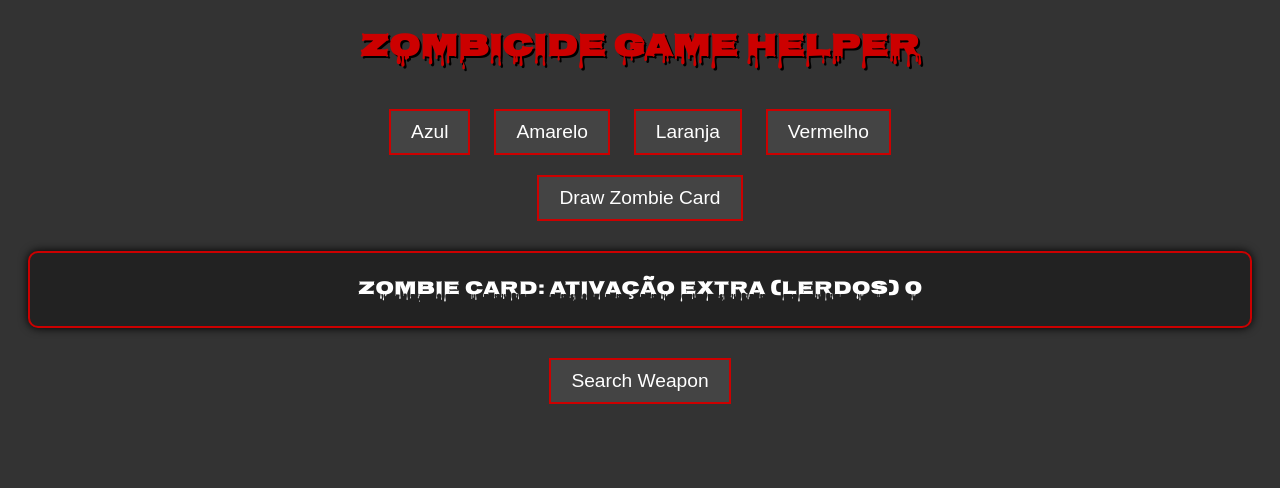
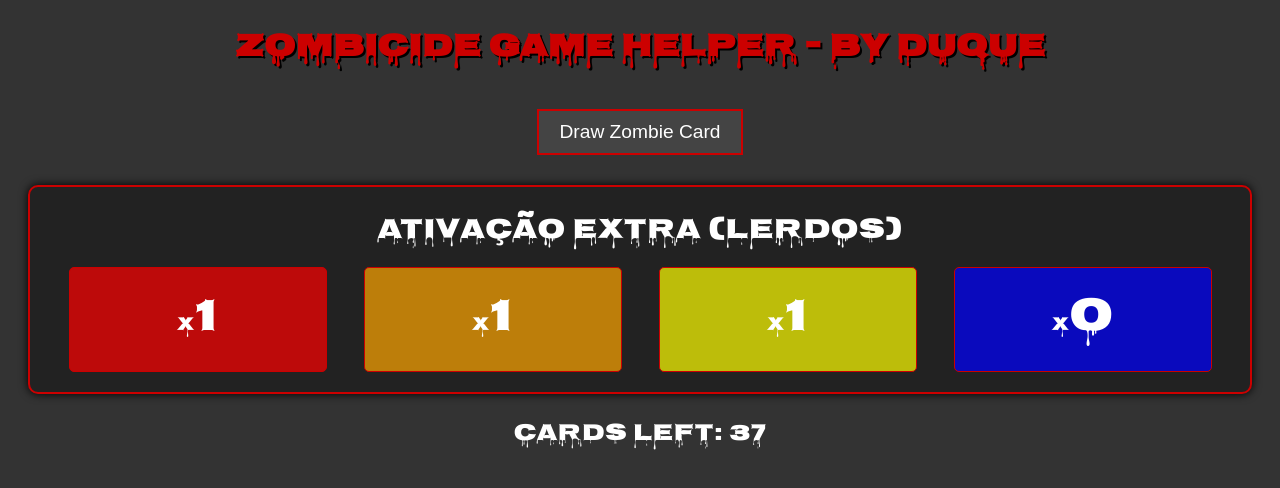
Before and after one commit to duque777/zombicide, a plain HTML site: page index.html in a window 1280 px wide. Both pictures are taken after a click on the button "Draw Zombie Card". Drawn offline with Linux system fonts and the light colour scheme.

Commit message:
Add files via upload

```diff
--- a/app.js
+++ b/app.js
@@ -1,62 +1,46 @@
 let zombieCards = [
-    "Ativação Extra (corredores) Vermelho: 1 - Laranja: 1 - Amarelo: 1 - Azul : 0",
-    "Ativação Extra (Lerdos) Vermelho: 1 - Laranja: 1 - Amarelo: 1 - Azul : 0",
-    "Ativação Extra (Lerdos) Vermelho: 1 - Laranja: 1 - Amarelo: 1 - Azul : 0",
-    "Ativação Extra (Balofo) Vermelho: 1 - Laranja: 1 - Amarelo: 1 - Azul : 0",
-    "Abominação Vermelho: 1 - Laranja: 1 - Amarelo: 1 - Azul : 1",
-    "Abominação Vermelho: 1 - Laranja: 1 - Amarelo: 1 - Azul : 1",
-    "Abominação Vermelho: 1 - Laranja: 1 - Amarelo: 1 - Azul : 1",
-    "Abominação Vermelho: 1 - Laranja: 1 - Amarelo: 0 - Azul : 0",
-    "Investida Balofos Vermelho: 4 - Laranja: 3 - Amarelo: 2 - Azul : 1",
-    "Investida Balofos Vermelho: 4 - Laranja: 3 - Amarelo: 2 - Azul : 1",
-    "Investida Balofos Vermelho: 5 - Laranja: 4 - Amarelo: 3 - Azul : 2",
-    "Investida Balofos Vermelho: 3 - Laranja: 2 - Amarelo: 1 - Azul : 0",
-    "Investida Lerdos Vermelho: 9 - Laranja: 7 - Amarelo: 5 - Azul : 3",
-    "Investida Lerdos Vermelho: 9 - Laranja: 7 - Amarelo: 5 - Azul : 3",
-    "Investida Lerdos Vermelho: 12 - Laranja: 10 - Amarelo: 8 - Azul : 6",
-    "Investida Lerdos Vermelho: 10 - Laranja: 8 - Amarelo: 6 - Azul : 4",
-    "Investida Lerdos Vermelho: 10 - Laranja: 8 - Amarelo: 6 - Azul : 4",
-    "Investida Lerdos Vermelho: 7 - Laranja: 5 - Amarelo: 3 - Azul : 2",
-    "Investida Lerdos Vermelho: 6 - Laranja: 4 - Amarelo: 2 - Azul : 1",
-    "Investida Lerdos Vermelho: 8 - Laranja: 6 - Amarelo: 4 - Azul : 2",
-    "Balofos Vermelho: 3 - Laranja: 2 - Amarelo: 1 - Azul : 1",
-    "Balofos Vermelho: 4 - Laranja: 3 - Amarelo: 2 - Azul : 1",
-    "Balofos Vermelho: 4 - Laranja: 4 - Amarelo: 3 - Azul : 2",
-    "Corredores Vermelho: 4 - Laranja: 3 - Amarelo: 2 - Azul : 1",
-    "Corredores Vermelho: 4 - Laranja: 3 - Amarelo: 2 - Azul : 1",
-    "Corredores Vermelho: 4 - Laranja: 3 - Amarelo: 2 - Azul : 1",
-    "Corredores Vermelho: 4 - Laranja: 4 - Amarelo: 3 - Azul : 2",
-    "Corredores Vermelho: 3 - Laranja: 2 - Amarelo: 1 - Azul : 1",
-    "Corredores Vermelho: 3 - Laranja: 2 - Amarelo: 1 - Azul : 0",
-    "Corredores Vermelho: 5 - Laranja: 4 - Amarelo: 3 - Azul : 2",
-    "Corredores Vermelho: 6 - Laranja: 5 - Amarelo: 4 - Azul : 3",
-    "Lerdos Vermelho: 9 - Laranja: 7 - Amarelo: 5 - Azul : 3",
-    "Lerdos Vermelho: 9 - Laranja: 7 - Amarelo: 5 - Azul : 3",
-    "Lerdos Vermelho: 7 - Laranja: 5 - Amarelo: 3 - Azul : 2",
-    "Lerdos Vermelho: 10 - Laranja: 8 - Amarelo: 6 - Azul : 4",
-    "Lerdos Vermelho: 10 - Laranja: 8 - Amarelo: 6 - Azul : 4",
-    "Lerdos Vermelho: 12 - Laranja: 10 - Amarelo: 8 - Azul : 6",
-    "Lerdos Vermelho: 8 - Laranja: 6 - Amarelo: 4 - Azul : 2",
-    "Lerdos Vermelho: 6 - Laranja: 4 - Amarelo: 2 - Azul : 1",
-];
-
-let weapons = [
-    "Axe",
-    "Sword",
-    "Bow",
-    "Gun",
-    "Chainsaw"
+    "Ativação Extra (corredores), Vermelho: 1, - Laranja: 1, - Amarelo: 1, - Azul : 0",
+    "Ativação Extra (Lerdos), Vermelho: 1, - Laranja: 1, - Amarelo: 1, - Azul : 0",
+    "Ativação Extra (Lerdos), Vermelho: 1, - Laranja: 1, - Amarelo: 1, - Azul : 0",
+    "Ativação Extra (Balofo), Vermelho: 1, - Laranja: 1, - Amarelo: 1, - Azul : 0",
+    "Abominação, Vermelho: 1, - Laranja: 1, - Amarelo: 1, - Azul : 1",
+    "Abominação, Vermelho: 1, - Laranja: 1, - Amarelo: 1, - Azul : 1",
+    "Abominação, Vermelho: 1, - Laranja: 1, - Amarelo: 1, - Azul : 1",
+    "Abominação, Vermelho: 1, - Laranja: 1, - Amarelo: 0, - Azul : 0",
+    "Investida Balofos, Vermelho: 4, - Laranja: 3, - Amarelo: 2, - Azul : 1",
+    "Investida Balofos, Vermelho: 4, - Laranja: 3, - Amarelo: 2, - Azul : 1",
+    "Investida Balofos, Vermelho: 5, - Laranja: 4, - Amarelo: 3, - Azul : 2",
+    "Investida Balofos, Vermelho: 3, - Laranja: 2, - Amarelo: 1, - Azul : 0",
+    "Investida Lerdos, Vermelho: 9, - Laranja: 7, - Amarelo: 5, - Azul : 3",
+    "Investida Lerdos, Vermelho: 9, - Laranja: 7, - Amarelo: 5, - Azul : 3",
+    "Investida Lerdos, Vermelho: 12, - Laranja: 10, - Amarelo: 8, - Azul : 6",
+    "Investida Lerdos, Vermelho: 10, - Laranja: 8, - Amarelo: 6, - Azul : 4",
+    "Investida Lerdos, Vermelho: 10, - Laranja: 8, - Amarelo: 6, - Azul : 4",
+    "Investida Lerdos, Vermelho: 7, - Laranja: 5, - Amarelo: 3, - Azul : 2",
+    "Investida Lerdos, Vermelho: 6, - Laranja: 4, - Amarelo: 2, - Azul : 1",
+    "Investida Lerdos, Vermelho: 8, - Laranja: 6, - Amarelo: 4, - Azul : 2",
+    "Balofos, Vermelho: 3, - Laranja: 2, - Amarelo: 1, - Azul : 1",
+    "Balofos, Vermelho: 4, - Laranja: 3, - Amarelo: 2, - Azul : 1",
+    "Balofos, Vermelho: 4, - Laranja: 4, - Amarelo: 3, - Azul : 2",
+    "Corredores, Vermelho: 4, - Laranja: 3, - Amarelo: 2, - Azul : 1",
+    "Corredores, Vermelho: 4, - Laranja: 3, - Amarelo: 2, - Azul : 1",
+    "Corredores, Vermelho: 4, - Laranja: 3, - Amarelo: 2, - Azul : 1",
+    "Corredores, Vermelho: 3, - Laranja: 2, - Amarelo: 1, - Azul : 1",
+    "Corredores, Vermelho: 3, - Laranja: 2, - Amarelo: 1, - Azul : 0",
+    "Corredores, Vermelho: 5, - Laranja: 4, - Amarelo: 3, - Azul : 2",
+    "Corredores, Vermelho: 6, - Laranja: 5, - Amarelo: 4, - Azul : 3",
+    "Lerdos, Vermelho: 9, - Laranja: 7, - Amarelo: 5, - Azul : 3",
+    "Lerdos, Vermelho: 9, - Laranja: 7, - Amarelo: 5, - Azul : 3",
+    "Lerdos, Vermelho: 7, - Laranja: 5, - Amarelo: 3, - Azul : 2",
+    "Lerdos, Vermelho: 10, - Laranja: 8, - Amarelo: 6, - Azul : 4",
+    "Lerdos, Vermelho: 10, - Laranja: 8, - Amarelo: 6, - Azul : 4",
+    "Lerdos, Vermelho: 12, - Laranja: 10, - Amarelo: 8, - Azul : 6",
+    "Lerdos, Vermelho: 8, - Laranja: 6, - Amarelo: 4, - Azul : 2",
+    "Lerdos, Vermelho: 6, - Laranja: 4, - Amarelo: 2, - Azul : 1"
+    // Add more cards as needed
 ];
 
 let drawnZombieCards = [];
-let drawnWeapons = [];
-let activeLevel = 'blue';
-
-function setLevel(level) {
-    activeLevel = level;
-    document.querySelectorAll('button').forEach(btn => btn.classList.remove('active'));
-    document.querySelector(`button[onclick="setLevel('${level}')"]`).classList.add('active');
-}
 
 function drawZombieCard() {
     if (zombieCards.length === 0) {
@@ -68,53 +52,24 @@ function drawZombieCard() {
     const drawnCard = zombieCards.splice(randomIndex, 1)[0];
     drawnZombieCards.push(drawnCard);
 
-    let cardText = drawnCard.split('Vermelho')[0];
+    const cardParts = drawnCard.split(', ');
+    const header = cardParts[0];
+    const red = cardParts[1].split(': ')[1];
+    const orange = cardParts[2].split(': ')[1];
+    const yellow = cardParts[3].split(': ')[1];
+    const blue = cardParts[4].split(': ')[1];
 
-    switch(activeLevel) {
-        case 'blue':
-            cardText += drawnCard.split('Azul : ')[1];
-            break;
-        case 'yellow':
-            cardText += drawnCard.split('Amarelo')[1].split('Azul')[0];
-            break;
-        case 'orange':
-            cardText += drawnCard.split('Laranja')[1].split('Amarelo')[0];
-            break;
-        case 'red':
-            cardText += drawnCard.split('Vermelho')[1].split('Laranja')[0];
-            break;
-    }
+    let cardContent = `<div class="card-header">${header}</div>
+                       <div class="card-blocks">
+                           <div class="card-block red">X<span class="number">${red}</span></div>
+                           <div class="card-block orange">X<span class="number">${orange}</span></div>
+                           <div class="card-block yellow">X<span class="number">${yellow}</span></div>
+                           <div class="card-block blue">X<span class="number">${blue}</span></div>
+                       </div>`;
 
-    document.getElementById("zombie-card").innerText = `Zombie Card: ${cardText.trim()}`;
+    document.getElementById("zombie-card").innerHTML = cardContent;
+    document.getElementById("counter").innerText = `Cards left: ${zombieCards.length}`;
 }
 
-function searchWeapon() {
-    if (weapons.length === 0) {
-        weapons = [...drawnWeapons];
-        drawnWeapons = [];
-        document.getElementById("weapons-list").innerHTML = '';
-    }
-
-    const randomIndex = Math.floor(Math.random() * weapons.length);
-    const drawnWeapon = weapons.splice(randomIndex, 1)[0];
-    drawnWeapons.push(drawnWeapon);
-
-    const weaponDiv = document.createElement("div");
-    weaponDiv.className = "weapon";
-    weaponDiv.innerText = drawnWeapon;
-    const returnButton = document.createElement("button");
-    returnButton.innerText = "Return";
-    returnButton.onclick = () => returnWeapon(drawnWeapon, weaponDiv);
-
-    weaponDiv.appendChild(returnButton);
-    document.getElementById("weapons-list").appendChild(weaponDiv);
-}
-
-function returnWeapon(weapon, weaponDiv) {
-    const index = drawnWeapons.indexOf(weapon);
-    if (index > -1) {
-        drawnWeapons.splice(index, 1);
-        weapons.push(weapon);
-        weaponDiv.remove();
-    }
-}
+// Initialize the counter
+document.getElementById("counter").innerText = `Cards left: ${zombieCards.length}`;
--- a/index.html
+++ b/index.html
@@ -3,7 +3,7 @@
 <head>
     <meta charset="UTF-8">
     <meta name="viewport" content="width=device-width, initial-scale=1.0">
-    <title>Zombicide Game Helper</title>
+    <title>Zombicide Game Helper - By Duque</title>
     <link href="https://fonts.googleapis.com/css2?family=Nosifer&display=swap" rel="stylesheet">
     <style>
         body {
@@ -32,7 +32,7 @@
         .active {
             background-color: #cc0000;
         }
-        .card, .weapon {
+        .card {
             background-color: #222;
             border: 2px solid #cc0000;
             padding: 20px;
@@ -40,31 +40,54 @@
             border-radius: 10px;
             box-shadow: 0 0 10px #000;
             font-size: 1.2em;
+            background-size: cover;
+            color: #fff;
         }
-        .weapon button {
-            margin-top: 10px;
+        .card-header {
+            font-size: 1.5em;
+            margin-bottom: 10px;
+        }
+        .card-blocks {
+            display: flex;
+            justify-content: space-around;
+        }
+        .card-block {
+            width: 20%;
+            padding: 10px;
+            background-color: rgba(0, 0, 0, 0.7);
+            border: 1px solid #cc0000;
+            border-radius: 5px;
+            text-align: center;
+        }
+        .card-block.red {
+            background-color: rgba(255, 0, 0, 0.7);
+        }
+        .card-block.orange {
+            background-color: rgba(255, 165, 0, 0.7);
+        }
+        .card-block.yellow {
+            background-color: rgba(255, 255, 0, 0.7);
+        }
+        .card-block.blue {
+            background-color: rgba(0, 0, 255, 0.7);
+        }
+        .card-block span.number {
+            font-size: 2.5em;
+        }
+        #counter {
+            font-size: 1.5em;
+            margin-top: 20px;
         }
     </style>
 </head>
 <body>
-    <h1>Zombicide Game Helper</h1>
-
-    <div>
-        <button onclick="setLevel('blue')">Azul</button>
-        <button onclick="setLevel('yellow')">Amarelo</button>
-        <button onclick="setLevel('orange')">Laranja</button>
-        <button onclick="setLevel('red')">Vermelho</button>
-    </div>
+    <h1>Zombicide Game Helper - By Duque</h1>
 
     <div>
         <button onclick="drawZombieCard()">Draw Zombie Card</button>
         <div id="zombie-card" class="card"></div>
     </div>
-
-    <div>
-        <button onclick="searchWeapon()">Search Weapon</button>
-        <div id="weapons-list"></div>
-    </div>
+    <div id="counter">Cards left: 0</div>
 
     <script src="app.js"></script>
 </body>
```
